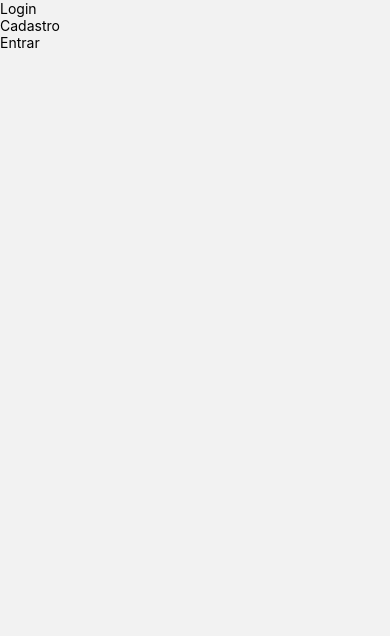
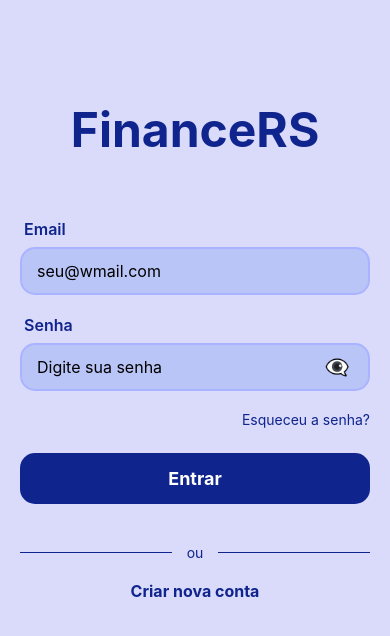
Before and after one commit to soaresravi/financers-app, a React Native app: screen /Login in a window 390 px wide. Shown: the top 636 px of the page. Built offline with nearby package versions, Linux system fonts and the light colour scheme; no server answers.

Commit message:
tela de login criada, testada e funcionando. correção da tela de cadastro utilizando o auth context

```diff
--- a/App.tsx
+++ b/App.tsx
@@ -1,4 +1,4 @@
-import React, { use } from 'react';
+import React from 'react';
 import { StatusBar} from 'react-native';
 
 import { NavigationContainer } from '@react-navigation/native';
--- a/src/contexts/AuthContext.tsx
+++ b/src/contexts/AuthContext.tsx
@@ -17,7 +17,7 @@ export const useAuth = () => useContext(AuthContext);
 export const AuthProvider: React.FC<{ children: React.ReactNode }> = ({ children }) => {
 
     const [user, setUser] = useState<User | null>(null);
-    const [isLoading, setIsloading] = useState(true);
+    const [isLoading, setIsLoading] = useState(true);
 
     useEffect(() => {
         checkUserSession();
@@ -37,13 +37,13 @@ export const AuthProvider: React.FC<{ children: React.ReactNode }> = ({ children
             console.error('Erro ao verificar sessão:', error);
 
         } finally {
-            setIsloading(false);
+            setIsLoading(false);
         }
     };
 
     const signIn = async (email: string, password: string) => {
 
-        setIsloading(true);
+        setIsLoading(true);
 
         try {
 
@@ -58,13 +58,13 @@ export const AuthProvider: React.FC<{ children: React.ReactNode }> = ({ children
             setUser(userData);
 
         } finally {
-            setIsloading(false);
+            setIsLoading(false);
         }
     };
 
     const signUp = async (email: string, password: string, name: string) => {
 
-        setIsloading(true);
+        setIsLoading(true);
 
         try {
 
@@ -80,7 +80,7 @@ export const AuthProvider: React.FC<{ children: React.ReactNode }> = ({ children
             setUser(userData);
 
         } finally {
-            setIsloading(false);
+            setIsLoading(false);
         }
     };
 
@@ -92,4 +92,4 @@ export const AuthProvider: React.FC<{ children: React.ReactNode }> = ({ children
     return (
         <AuthContext.Provider value={{ user, isLoading, signIn, signUp, signOut }}> { children } </AuthContext.Provider>
     );
-};
+}
--- a/src/screens/Cadastro.tsx
+++ b/src/screens/Cadastro.tsx
@@ -4,7 +4,7 @@ import { View, Text, TouchableOpacity, TextInput, StyleSheet, Alert, KeyboardAvo
 import { useNavigation } from '@react-navigation/native';
 import { NativeStackNavigationProp } from '@react-navigation/native-stack';
 
-import { authService } from '../services/firebase';
+import { useAuth } from '../contexts/AuthContext';
 import { SignUpData } from '../types/auth';
 
 type RootStackParamList = {
@@ -19,7 +19,7 @@ export default function Cadastro() {
 
   const navigation = useNavigation<NavigationProps>();
 
-  const [isLoading, setIsLoading] = useState(false);
+  const { signUp, isLoading } = useAuth();
   const [showPassword, setShowPassword] = useState(false);
   const [ showConfirmPassword, setShowConfirmPassword] = useState(false);
 
@@ -100,19 +100,16 @@ export default function Cadastro() {
       return;
     }
 
-    setIsLoading(true);
-
     try {
 
-      await authService.signUp(formData.email, formData.password, formData.name);
-      Alert.alert('Sucesso!', 'Conta criada com sucesso!', [{ text: 'OK', onPress: () => navigation.navigate('Home') }]);
+      await signUp(formData.email, formData.password, formData.name);
+      Alert.alert('Sucesso!', 'Conta criada! Faça login.');
+      navigation.navigate('Login');
 
     } catch (error: any) {
       Alert.alert('Erro', error.message);
+    }
 
-    } finally {
-      setIsLoading(false);
-    }
   };
 
   return (
--- a/src/screens/Home.tsx
+++ b/src/screens/Home.tsx
@@ -1,40 +1,128 @@
 import React from 'react';
-import { View, Text } from 'react-native';
+import { View, Text, StyleSheet, TouchableOpacity } from 'react-native';
+
+import { useNavigation } from '@react-navigation/native';
+import { NativeStackNavigationProp } from '@react-navigation/native-stack';
+
+import { useAuth } from '../contexts/AuthContext';
+
+type RootStackParamList = {
+  Home: undefined;
+  Login: undefined;
+};
+
+type NavigationProps = NativeStackNavigationProp<RootStackParamList>;
 
 export default function Home() {
 
+  const navigation = useNavigation<NavigationProps>();
+
+  const  { user, signOut } = useAuth();
+
+  const handleLogout = async () => {
+    await signOut();
+    navigation.navigate('Login');
+  };
+
+  if (!user) {
+
+    return (
+
+    <View style={styles.container}>
+      <Text style={styles.title}> Carregando... </Text>
+    </View>
+
+    )
+
+  }
+
   return (
 
-    <View>
+   <View style={styles.container}>
 
-      <Text>Home</Text>
+      <Text style={styles.title}>Olá, {user.name || user.email || 'Usuário'}! 👋</Text>
+      <Text style={styles.subtitle}>Bem-vindo ao FinanceRS</Text>
 
-      <View>
-        <Text>Dia: </Text>
-        <Text>Mês: Setembro</Text>
-        <Text>Ano: 2026</Text>
+      <View style={styles.card}>
+
+        <Text style={styles.cardTitle}>Setup Inicial</Text>
+        <Text style={styles.cardText}> Para começar, configure sua renda mensal e categorias de gastos. </Text>
+
+        <TouchableOpacity style={styles.cardButton}>
+          <Text style={styles.cardButtonText}>Configurar agora</Text>
+        </TouchableOpacity>
+
       </View>
 
-      <View>
-        <Text>Rendas</Text>
-        <Text>Recorrentes</Text>
-        <Text>Extras</Text>
-      </View>
+      <TouchableOpacity style={styles.logoutButton} onPress={handleLogout}>
+        <Text style={styles.logoutButtonText}>Sair</Text>
+      </TouchableOpacity>
 
-      <View>
-        <Text>Despesas</Text>
-        <Text>Recorrentes</Text>
-        <Text>Extras (alimentação, lazer, transporte...)</Text>
-      </View>
-
-      <View>
-        <Text>Investimentos / Poupança</Text>
-      </View>
-
-      <View>
-        <Text>Resumo do mês</Text>
-        <Text>Saldo restante: R$ 0,00</Text>
-      </View>
     </View>
   );
 }
+
+
+const styles = StyleSheet.create({
+
+  container: {
+    flex: 1,
+    backgroundColor: '#221377',
+    padding: 20,
+    paddingTop: 60,
+  },
+  title: {
+    fontSize: 32,
+    fontWeight: 'bold',
+    color: '#FFF',
+    marginBottom: 10,
+  },
+  subtitle: {
+    fontSize: 18,
+    color: '#8581FF',
+    marginBottom: 40,
+  },
+  card: {
+    backgroundColor: '#4D48C8',
+    borderRadius: 15,
+    padding: 20,
+    marginBottom: 20,
+  },
+  cardTitle: {
+    fontSize: 22,
+    fontWeight: 'bold',
+    color: '#FFF',
+    marginBottom: 10,
+  },
+  cardText: {
+    fontSize: 16,
+    color: '#D0CEFF',
+    marginBottom: 20,
+    lineHeight: 22,
+  },
+  cardButton: {
+    backgroundColor: '#FFF',
+    borderRadius: 10,
+    paddingVertical: 12,
+    alignItems: 'center',
+  },
+  cardButtonText: {
+    color: '#221377',
+    fontSize: 16,
+    fontWeight: 'bold',
+  },
+  logoutButton: {
+    position: 'absolute',
+    bottom: 40,
+    alignSelf: 'center',
+    paddingHorizontal: 30,
+    paddingVertical: 10,
+    borderRadius: 20,
+    borderWidth: 1,
+    borderColor: '#FF6B6B',
+  },
+  logoutButtonText: {
+    color: '#FF6B6B',
+    fontSize: 16,
+  },
+});
--- a/src/screens/Login.tsx
+++ b/src/screens/Login.tsx
@@ -1,8 +1,12 @@
-import React from 'react';
-import { View, Text, TouchableOpacity } from 'react-native';
+import React, { useState } from 'react';
+import { View, Text, TouchableOpacity, TextInput, StyleSheet, Alert, KeyboardAvoidingView, Platform, ScrollView, ActivityIndicator } from 'react-native';
 
 import { useNavigation } from '@react-navigation/native';
 import { NativeStackNavigationProp } from '@react-navigation/native-stack';
+
+import { SignInData} from '../types/auth';
+
+import { useAuth } from '../contexts/AuthContext';
 
 type RootStackParamList = {
   Login: undefined;
@@ -16,20 +20,294 @@ export default function Login() {
 
   const navigation = useNavigation<NavigationProps>();
 
+  const { signIn, isLoading } = useAuth();
+  const [showPassword, setShowPassword] = useState(false);
+
+  const [formData, setFormdata] = useState<SignInData>({
+    email: '',
+    password: ''
+  });
+
+  const [errors, setErrors] = useState({
+    email: '',
+    password: ''
+  });
+
+  const validateField = (field: keyof SignInData, value: string) => {
+
+    let error = '';
+
+    switch (field) {
+
+      case 'email':
+
+        if (!value.trim()) error = 'Email é obrigatório';
+        else if (!/\S+@\S+\.\S+/.test(value)) error = 'Email inválido';
+        break;
+
+      case 'password':
+
+        if (!value) error = 'Senha é obrigatória';
+        break;
+    }
+
+    setErrors(prev => ({ ...prev, [field]: error }));
+    return error === '';
+
+  };
+
+  const handleChange = (field: keyof SignInData, value: string) => {
+
+    setFormdata(prev => ({ ...prev, [field]: value }));
+
+    if (value.trim()) {
+      validateField(field, value);
+    } else {
+      setErrors(prev => ({ ...prev, [field]: '' }));
+    }
+
+  };
+
+  const validateForm = (): boolean => {
+
+    const validations = [
+      validateField('email', formData.email),
+      validateField('password', formData.password)
+    ];
+
+    return validations.every(v => v === true);
+
+  };
+
+  const handleLogin = async () => {
+
+    if (!validateForm()) {
+      Alert.alert('Atenção!', 'Preencha todos os campos corretamente.');
+      return;
+    }
+
+    try {
+      await signIn(formData.email, formData.password);
+    } catch (error: any) {
+      Alert.alert('Erro', error.message);
+    }
+
+  };
+
   return (
 
-    <View>
+    <KeyboardAvoidingView style={styles.container} behavior={Platform.OS === 'ios' ? 'padding' : 'height'}>
 
-      <Text>Login</Text>
+      <ScrollView contentContainerStyle={styles.scrollContent} showsVerticalScrollIndicator={false}>
 
-      <TouchableOpacity onPress={() => navigation.navigate('Cadastro')}>
-        <Text>Cadastro</Text>
-      </TouchableOpacity>
+        <View style={styles.header}>
+          <Text style={styles.title}> FinanceRS </Text>
+        </View>
 
-      <TouchableOpacity onPress={() => navigation.navigate('Home')}>
-        <Text>Entrar</Text>
-      </TouchableOpacity>
+        <View style={styles.form}>
 
-    </View>
+          <View style={styles.inputGroup}>
+
+            <Text style={styles.label}> Email </Text>
+
+            <TextInput style={[ styles.input, errors.email ? styles.inputError : null ]} placeholder='seu@wmail.com' value={formData.email}
+            onChangeText={(text) => handleChange('email', text)} onBlur={() => validateField('email', formData.email)} keyboardType='email-address'
+            autoCapitalize='none' autoComplete='email' />
+
+            {errors.email ?
+                <Text style={styles.errorText}> {errors.email} </Text>
+            : null }
+
+          </View>
+
+          <View style={styles.inputGroup}>
+
+            <Text style={styles.label}> Senha </Text>
+
+            <View style={styles.passwordContainer}>
+
+              <TextInput style={[ styles.input, styles.passwordInput, errors.password ? styles.inputError : null ]} placeholder='Digite sua senha'
+              value={formData.password} onChangeText={(text) => handleChange('password', text)} onBlur={() => validateField('password', formData
+              .password)} secureTextEntry={!showPassword} autoComplete='password' />
+
+              <TouchableOpacity style={styles.eyeButton} onPress={() => setShowPassword(!showPassword)}>
+                <Text style={styles.eyeText}> {showPassword ? '👁️' : '👁️‍🗨️'} </Text>
+              </TouchableOpacity>
+
+            </View>
+
+            {errors.password ?
+                <Text style={styles.errorText}> {errors.password} </Text>
+            : null }
+
+          </View>
+
+          <TouchableOpacity style={styles.forgotPassword}>
+            <Text style={styles.forgotPasswordText}>Esqueceu a senha?</Text>
+          </TouchableOpacity>
+
+          <TouchableOpacity style={[ styles.button, isLoading ? styles.buttonDisabled : null ]} onPress={handleLogin} disabled={isLoading}>
+
+            {isLoading ? (
+              <ActivityIndicator color='#fff' />
+            ) : (
+              <Text style={styles.buttonText}> Entrar </Text>
+            )}
+
+          </TouchableOpacity>
+
+          <View style={styles.divider}>
+            <View style={styles.dividerLine} />
+            <Text style={styles.dividerText}>ou</Text>
+            <View style={styles.dividerLine} />
+          </View>
+
+          <TouchableOpacity style={styles.secondaryButton} onPress={() => navigation.navigate('Cadastro')}>
+            <Text style={styles.secondaryButtonText}> Criar nova conta </Text>
+          </TouchableOpacity>
+
+        </View>
+      </ScrollView>
+    </KeyboardAvoidingView>
   );
 }
+const styles = StyleSheet.create({
+
+  container: {
+    flex: 1,
+    backgroundColor: '#dadafa',
+  },
+
+  scrollContent: {
+    flexGrow: 1,
+    paddingHorizontal: 20,
+    paddingTop: 100,
+    paddingBottom: 30,
+  },
+
+  header: {
+    alignItems: 'center',
+    marginBottom: 50,
+  },
+
+  title: {
+    fontSize: 48,
+    fontWeight: 'bold',
+    color: '#0f248d',
+    marginBottom: 10,
+  },
+
+  form: {
+    width: '100%',
+  },
+
+  inputGroup: {
+    marginBottom: 20,
+  },
+
+  label: {
+    fontSize: 16,
+    fontWeight: '600',
+    color: '#0f248d',
+    marginBottom: 8,
+  },
+
+  input: {
+    backgroundColor: '#b9c4f7',
+    borderRadius: 15,
+    paddingHorizontal: 15,
+    paddingVertical: 12,
+    fontSize: 16,
+    borderWidth: 2,
+    borderColor: '#aab3ff',
+  },
+
+  inputError: {
+    borderColor: '#FF6B6B',
+    backgroundColor: '#FFE6E6',
+  },
+
+  errorText: {
+    color: '#FF6B6B',
+    fontSize: 14,
+    marginTop: 4,
+    marginLeft: 5,
+  },
+
+  passwordContainer: {
+    position: 'relative',
+  },
+
+  passwordInput: {
+    paddingRight: 50,
+  },
+
+  eyeButton: {
+    position: 'absolute',
+    right: 15,
+    top: 12,
+  },
+
+  eyeText: {
+    fontSize: 20,
+  },
+
+  forgotPassword: {
+    alignSelf: 'flex-end',
+    marginBottom: 25,
+  },
+
+  forgotPasswordText: {
+    color: '#0f248d',
+    fontSize: 14,
+  },
+
+  button: {
+    backgroundColor: '#0f248d',
+    borderRadius: 15,
+    paddingVertical: 15,
+    alignItems: 'center',
+    marginBottom: 20,
+  },
+
+  buttonDisabled: {
+    backgroundColor: '#4b5ff5',
+    opacity: 0.7,
+  },
+
+  buttonText: {
+    color: '#FFF',
+    fontSize: 18,
+    fontWeight: 'bold',
+  },
+
+  divider: {
+    flexDirection: 'row',
+    alignItems: 'center',
+    marginVertical: 20,
+  },
+
+  dividerLine: {
+    flex: 1,
+    height: 1,
+    backgroundColor: '#0f248d',
+  },
+
+  dividerText: {
+    color: '#0f248d',
+    marginHorizontal: 15,
+    fontSize: 14,
+  },
+
+  secondaryButton: {
+    borderRadius: 10,
+    alignItems: 'center',
+  },
+
+  secondaryButtonText: {
+    color: '#0f248d',
+    fontSize: 16,
+    fontWeight: 'bold',
+  },
+
+});
--- a/src/services/firebase.ts
+++ b/src/services/firebase.ts
@@ -1,21 +1,23 @@
 import { initializeApp } from "firebase/app";
+
 import { getAuth, createUserWithEmailAndPassword, signInWithEmailAndPassword, signOut, AuthError, UserCredential, User } from 'firebase/auth'
 import { getFirestore } from "firebase/firestore";
 import { firebaseConfig } from "../services/firebaseConfig";
 import AsyncStorage from "@react-native-async-storage/async-storage";
 
 const app = initializeApp(firebaseConfig);
+
 export const auth = getAuth(app)
 export const db = getFirestore(app);
 
-export const authService = {
+export const authService = { //funções de autenticação
 
-    async signUp(email: string, password: string, name: string): Promise<UserCredential> {
+    async signUp(email: string, password: string, name: string): Promise<UserCredential> { //cadastro com email e senha
 
         try {
 
             const userCredential = await createUserWithEmailAndPassword(auth, email, password);
-            await this.saveUserData(userCredential.user.uid, email, name);
+            await this.saveUserData(userCredential.user.uid, email, name); //salva info adicionais no firestore
             return userCredential;
 
         } catch (error) {
@@ -28,7 +30,9 @@ export const authService = {
 
         try {
 
-            return await signInWithEmailAndPassword(auth, email, password);
+            const userCredential = await signInWithEmailAndPassword(auth, email, password);
+            await this.persistUserSession(userCredential.user);
+            return userCredential;
 
         } catch (error) {
             const authError = error as AuthError;
@@ -37,21 +41,31 @@ export const authService = {
     },
 
     async signOut() {
-        await signOut(auth);
-        await AsyncStorage.removeItem('@user');
+
+        try {
+
+            await signOut(auth);
+            await AsyncStorage.removeItem('@user');
+
+        } catch (error) {
+
+            console.error("Erro ao fazer logout:", error);
+            throw error;
+
+        }
     },
 
-    async saveUserData(uid: string, email: string, name: string) {
+    async saveUserData(uid: string, email: string, name: string) { //salva dados do usuario no firestore
 
         const { doc, setDoc } = await import('firebase/firestore');
 
         await setDoc(doc(db, 'users', uid), {
             name, email, createdAt: new Date(),
-            initialSetup: false
+            initialSetup: false //pra saber se ja configurou renda inicial
         });
     },
 
-    async persistUserSession(user: User) {
+    async persistUserSession(user: User) { //persistir sessao
 
         const userData = {
             uid: user.uid,
@@ -62,7 +76,7 @@ export const authService = {
 
     },
 
-    async getCurrentUser() {
+    async getCurrentUser() { //recuperar sessao
         const userJson = await AsyncStorage.getItem('@user');
         return userJson ? JSON.parse(userJson) : null;
     },
```
